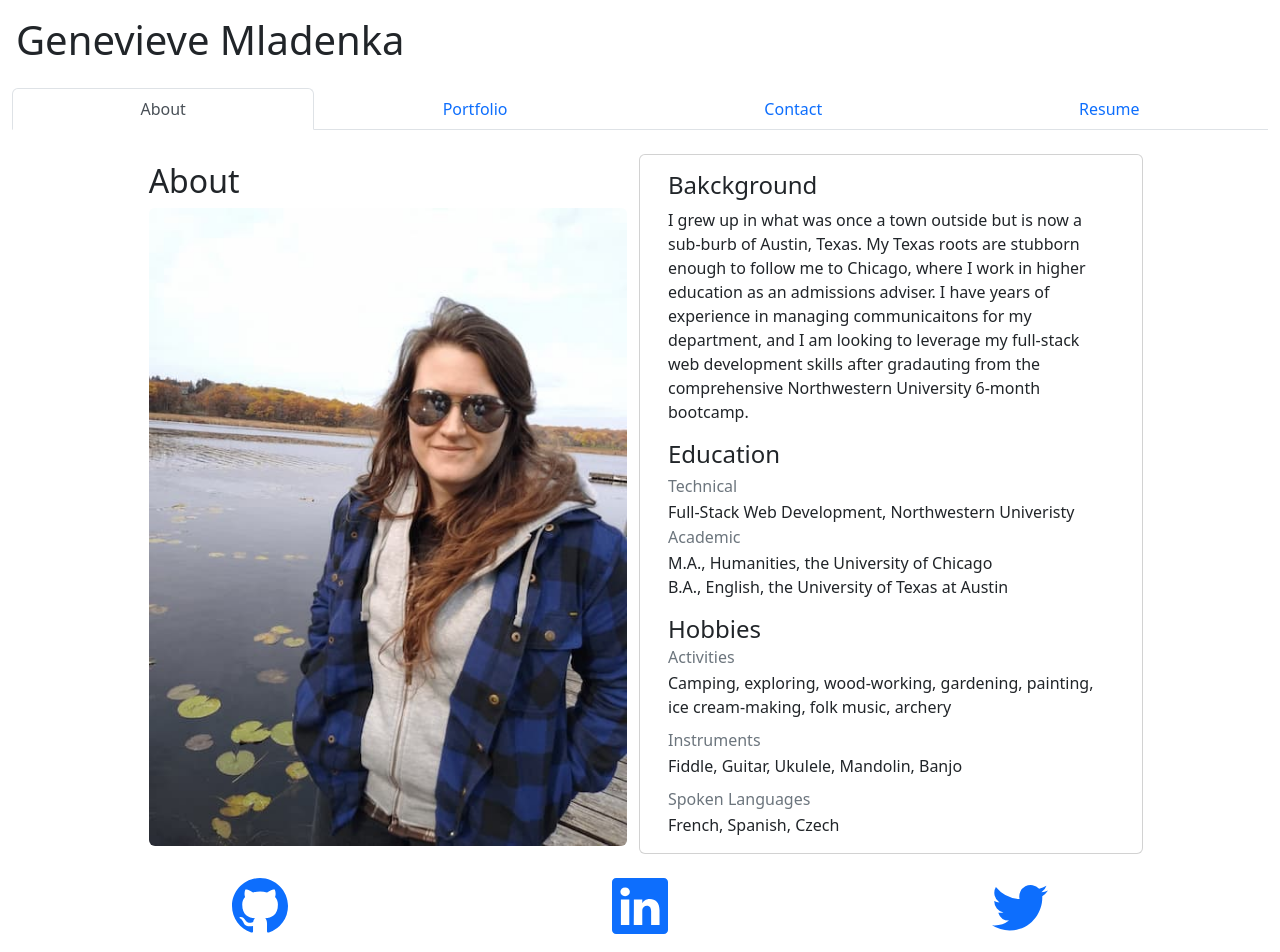
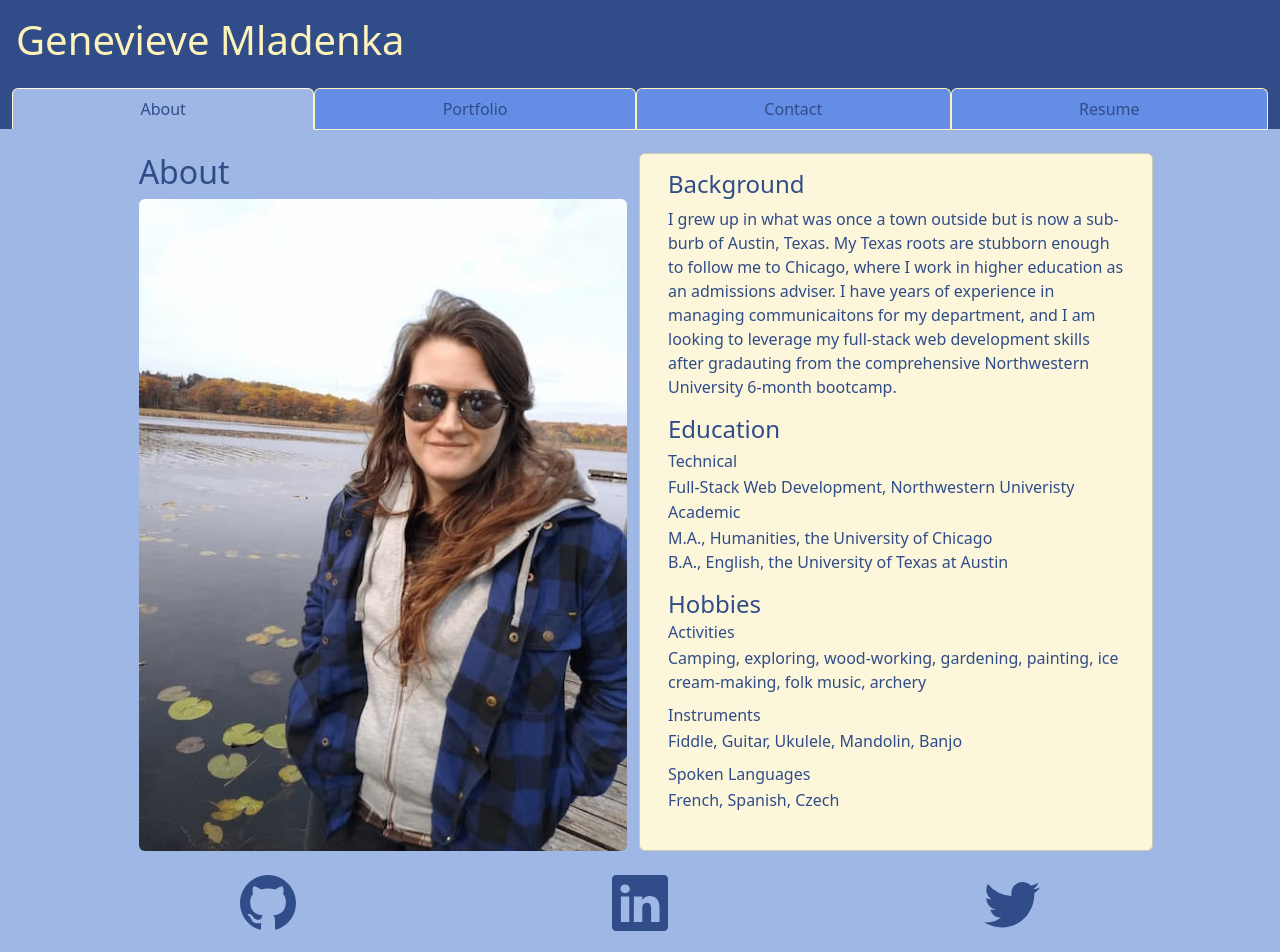
Before and after one commit to genmla/portfolio, a React (Create React App) app: page / in a window 1280 px wide. Shown: the top 952 px of the page. Built offline with nearby package versions, Linux system fonts and the light colour scheme.

Commit message:
added colors and fiddled with the footer into rage

```diff
--- /dev/null
+++ b/src/App.css
@@ -0,0 +1,96 @@
+:root {
+    --primary: #9eb7e5;
+    --secondary: #648DE5;
+    --light: #FCF6DA;
+    --dark: #304C89;
+    --accent: #FDF2B9;
+}
+
+#link {
+    color: var(--dark);
+}
+
+#link:hover {
+    color: var(--accent);
+}
+
+#subtitle {
+    color: var(--secondary)
+}
+
+#card {
+    background: var(--light);
+}
+
+#card-link {
+    color: var(--dark);
+}
+
+#card-link:hover {
+    color: var(--secondary);
+}
+
+#submit {
+    background: var(--dark);
+    color: var(--light);
+    border-color: var(--accent);
+}
+
+#submit:hover {
+    background: var(--secondary);
+}
+
+#nameError,
+#emailError,
+#messageError {
+    color: var(--accent);
+}
+
+#alert-success {
+    background: var(--light);
+    border-color: var(--accent);
+    color: var(--dark);
+}
+
+#header {
+    background: var(--dark);
+    color: var(--accent)
+}
+
+#about,
+#portfolio,
+#contact,
+#resume,
+#resumeList,
+#nav-active,
+#footer {
+    background: var(--primary);
+    color: var(--dark)
+}
+
+#resume,
+#contact {
+    min-height: 75vh;
+}
+
+#nav-tabs-group,
+#nav-active {
+    border-bottom: 0;
+    border-color: var(--light);
+
+}
+
+#nav-inactive {
+    color: var(--dark);
+    background: var(--secondary);
+    border-color: var(--accent);
+    border-bottom-color: var(--light);
+}
+
+#nav-inactive:hover {
+    color: var(--light);
+}
+
+/* .row {
+    background: var(--primary);
+} */
--- a/src/App.js
+++ b/src/App.js
@@ -1,6 +1,6 @@
 import React from "react";
 import PortfolioContainer from "./components/PortfolioContainer";
-
+import "./App.css"
 const App = () => <PortfolioContainer />;
 
 export default App;
--- a/src/components/Footer.js
+++ b/src/components/Footer.js
@@ -2,25 +2,25 @@ import React from "react";
 
 export default function Footer() {
     return (
-        <div className="container-fluid">
+        <div className="container-fluid" id="footer">
             <div class="container text-center">
-                <div class="row">
+                <div class="row pb-5 m-auto">
                     <div class="col">
-                        <a href="https://github.com/genmla" target="_blank">
+                        <a href="https://github.com/genmla" target="_blank" id="link">
                             <svg xmlns="http://www.w3.org/2000/svg" width="56" height="56" fill="currentColor" class="bi bi-github" viewBox="0 0 16 16">
                                 <path d="M8 0C3.58 0 0 3.58 0 8c0 3.54 2.29 6.53 5.47 7.59.4.07.55-.17.55-.38 0-.19-.01-.82-.01-1.49-2.01.37-2.53-.49-2.69-.94-.09-.23-.48-.94-.82-1.13-.28-.15-.68-.52-.01-.53.63-.01 1.08.58 1.23.82.72 1.21 1.87.87 2.33.66.07-.52.28-.87.51-1.07-1.78-.2-3.64-.89-3.64-3.95 0-.87.31-1.59.82-2.15-.08-.2-.36-1.02.08-2.12 0 0 .67-.21 2.2.82.64-.18 1.32-.27 2-.27.68 0 1.36.09 2 .27 1.53-1.04 2.2-.82 2.2-.82.44 1.1.16 1.92.08 2.12.51.56.82 1.27.82 2.15 0 3.07-1.87 3.75-3.65 3.95.29.25.54.73.54 1.48 0 1.07-.01 1.93-.01 2.2 0 .21.15.46.55.38A8.012 8.012 0 0 0 16 8c0-4.42-3.58-8-8-8z" />
                             </svg>
                         </a>
                     </div>
                     <div class="col">
-                        <a href="https://www.linkedin.com/in/genevieve-mladenka-89b27a7a" target="_blank">
+                        <a href="https://www.linkedin.com/in/genevieve-mladenka-89b27a7a" target="_blank" id="link">
                             <svg xmlns="http://www.w3.org/2000/svg" width="56" height="56" fill="currentColor" class="bi bi-linkedin" viewBox="0 0 16 16">
                                 <path d="M0 1.146C0 .513.526 0 1.175 0h13.65C15.474 0 16 .513 16 1.146v13.708c0 .633-.526 1.146-1.175 1.146H1.175C.526 16 0 15.487 0 14.854V1.146zm4.943 12.248V6.169H2.542v7.225h2.401zm-1.2-8.212c.837 0 1.358-.554 1.358-1.248-.015-.709-.52-1.248-1.342-1.248-.822 0-1.359.54-1.359 1.248 0 .694.521 1.248 1.327 1.248h.016zm4.908 8.212V9.359c0-.216.016-.432.08-.586.173-.431.568-.878 1.232-.878.869 0 1.216.662 1.216 1.634v3.865h2.401V9.25c0-2.22-1.184-3.252-2.764-3.252-1.274 0-1.845.7-2.165 1.193v.025h-.016a5.54 5.54 0 0 1 .016-.025V6.169h-2.4c.03.678 0 7.225 0 7.225h2.4z" />
                             </svg>
                         </a>
                     </div>
                     <div class="col">
-                        <a href="https://twitter.com/genmla" target="_blank">
+                        <a href="https://twitter.com/genmla" target="_blank" id="link">
                             <svg xmlns="http://www.w3.org/2000/svg" width="56" height="56" fill="currentColor" class="bi bi-twitter" viewBox="0 0 16 16">
                                 <path d="M5.026 15c6.038 0 9.341-5.003 9.341-9.334 0-.14 0-.282-.006-.422A6.685 6.685 0 0 0 16 3.542a6.658 6.658 0 0 1-1.889.518 3.301 3.301 0 0 0 1.447-1.817 6.533 6.533 0 0 1-2.087.793A3.286 3.286 0 0 0 7.875 6.03a9.325 9.325 0 0 1-6.767-3.429 3.289 3.289 0 0 0 1.018 4.382A3.323 3.323 0 0 1 .64 6.575v.045a3.288 3.288 0 0 0 2.632 3.218 3.203 3.203 0 0 1-.865.115 3.23 3.23 0 0 1-.614-.057 3.283 3.283 0 0 0 3.067 2.277A6.588 6.588 0 0 1 .78 13.58a6.32 6.32 0 0 1-.78-.045A9.344 9.344 0 0 0 5.026 15z" />
                             </svg>
--- a/src/components/Header.js
+++ b/src/components/Header.js
@@ -7,7 +7,7 @@ export default function Header(props) {
     const { currentPage, handlePageChange } = props;
 
     return (
-        <div className="container-fluid">
+        <div className="container-fluid" id="header">
             <div className="row">
                 <div className="p-3">
                     <h1>
--- a/src/components/Navigation.js
+++ b/src/components/Navigation.js
@@ -1,4 +1,5 @@
 import React from 'react';
+import { useState } from 'react';
 
 //logic for navigation tabs to display differently according to rendered page
 function Navigation(props) {
@@ -6,12 +7,13 @@ function Navigation(props) {
   const { currentPage, handlePageChange } = props;
 
   return (
-      <ul className="nav nav-tabs nav-fill">
+      <ul className="nav nav-tabs nav-fill" id="nav-tabs-group">
         <li className="nav-item">
           <a
             href="#about"
             onClick={() => handlePageChange('About')}
             className={currentPage === 'About' ? 'nav-link active' : 'nav-link'}
+            id={currentPage === 'About' ? 'nav-active' : 'nav-inactive'}
           >
             About
           </a>
@@ -21,6 +23,7 @@ function Navigation(props) {
             href="#portfolio"
             onClick={() => handlePageChange('Portfolio')}
             className={currentPage === 'Portfolio' ? 'nav-link active' : 'nav-link'}
+            id={currentPage === 'Portfolio' ? 'nav-active' : 'nav-inactive'}
           >
             Portfolio
           </a>
@@ -30,6 +33,7 @@ function Navigation(props) {
             href="#contact"
             onClick={() => handlePageChange('Contact')}
             className={currentPage === 'Contact' ? 'nav-link active' : 'nav-link'}
+            id={currentPage === 'Contact' ? 'nav-active' : 'nav-inactive'}
           >
             Contact
           </a>
@@ -39,6 +43,7 @@ function Navigation(props) {
             href="#resume"
             onClick={() => handlePageChange('Resume')}
             className={currentPage === 'Resume' ? 'nav-link active' : 'nav-link'}
+            id={currentPage === 'Resume' ? 'nav-active' : 'nav-inactive'}
           >
             Resume
           </a>
--- a/src/components/pages/About.js
+++ b/src/components/pages/About.js
@@ -3,30 +3,30 @@ import img from '../../assets/images/About3.jpg'
 
 export default function About() {
     return (
-        <div className="container-fluid">
-            <div className="row m-4">
+        <div className="container-fluid" id="about">
+            <div className="row p-4">
                 <div className="col-1"></div>
-                <div className="col-md m-auto">
+                <div className="col-md">
                     <h2>About</h2>
                     <img className="img-fluid rounded" src={img} alt="Genevieve Mladenka at Chain-O-Lakes State Park"></img>
                 </div>
-                <div className="card col-md m-auto">
+                <div className="card col-md" id="card">
                     <div className="card-body" id="about-card">
-                        <h4 className="card-title mb-2">Bakckground</h4>
+                        <h4 className="card-title mb-2">Background</h4>
                         <p className="card-text">I grew up in what was once a town outside but is now a sub-burb of Austin, Texas. My Texas roots are stubborn enough to follow me to Chicago, where I work in higher education as an admissions adviser. I have years of experience in managing communicaitons for my department, and I am looking to leverage my full-stack web development skills after gradauting from the comprehensive Northwestern University 6-month bootcamp.</p>
                         <h4 className="card-title mt-3 mb-2">Education</h4>
-                        <h6 className="card-subtitle text-muted mt-1 mb-1">Technical</h6>
+                        <h6 className="card-subtitle mt-1 mb-1">Technical</h6>
                         <p className="card-text">Full-Stack Web Development, Northwestern Univeristy
-                        <h6 className="card-subtitle text-muted mt-1 mb-1">Academic</h6>
+                        <h6 className="card-subtitle mt-1 mb-1">Academic</h6>
                             M.A., Humanities, the University of Chicago
                             <br></br>
                             B.A., English, the University of Texas at Austin</p>
                         <h4 className="card-title mt-3 mb-2">Hobbies</h4>
-                        <h6 className="card-subtitle text-muted mb-1">Activities</h6>
+                        <h6 className="card-subtitle mb-1">Activities</h6>
                         <p className="card-text">Camping, exploring, wood-working, gardening, painting, ice cream-making, folk music, archery</p>
-                        <h6 className="card-subtitle text-muted mb-1">Instruments</h6>
+                        <h6 className="card-subtitle mb-1">Instruments</h6>
                         <p className="card-text">Fiddle, Guitar, Ukulele, Mandolin, Banjo</p>
-                        <h6 className="card-subtitle text-muted mb-1">Spoken Languages</h6>
+                        <h6 className="card-subtitle mb-1">Spoken Languages</h6>
                         <p className="card-text">French, Spanish, Czech</p>
                     </div>
                 </div>
--- a/src/components/pages/Portfolio.js
+++ b/src/components/pages/Portfolio.js
@@ -67,8 +67,8 @@ export default function Portfolio() {
     }
 
     return (
-        <div className="container-fluid">
-            <div className="row m-4">
+        <div className="container-fluid" id="portfolio">
+            <div className="row p-4">
                 <div className="col-1"></div>
                 <div className="col-10">
                     <h2>Portfolio</h2>
--- a/src/components/pages/Project.js
+++ b/src/components/pages/Project.js
@@ -3,7 +3,7 @@ import React from "react";
 export default function Project(props) {
 
     return (
-        <div className="card">
+        <div className="card" id="card">
             <div class="row g-0">
                 <div class="col-md-4"></div>
                 <a href={props.app} target="_blank">
@@ -12,10 +12,10 @@ export default function Project(props) {
 
                 <div class="col-md-8"></div>
                 <div className="card-body">
-                <a href={props.app} target="_blank"><h5 className="card-title">{props.title}</h5></a>
+                <a href={props.app} target="_blank" id="card-link"><h5 className="card-title">{props.title}</h5></a>
                     <h6 className="card-subtitle mb-2 text-muted">{props.techs}</h6>
                     <p className="card-text">{props.description}</p>
-                    <a href={props.github}>
+                    <a href={props.github} id="card-link">
                         <p>
                             <svg xmlns="http://www.w3.org/2000/svg" width="24" height="24" fill="currentColor" class="bi bi-github" viewBox="0 0 16 16">
                                 <path d="M8 0C3.58 0 0 3.58 0 8c0 3.54 2.29 6.53 5.47 7.59.4.07.55-.17.55-.38 0-.19-.01-.82-.01-1.49-2.01.37-2.53-.49-2.69-.94-.09-.23-.48-.94-.82-1.13-.28-.15-.68-.52-.01-.53.63-.01 1.08.58 1.23.82.72 1.21 1.87.87 2.33.66.07-.52.28-.87.51-1.07-1.78-.2-3.64-.89-3.64-3.95 0-.87.31-1.59.82-2.15-.08-.2-.36-1.02.08-2.12 0 0 .67-.21 2.2.82.64-.18 1.32-.27 2-.27.68 0 1.36.09 2 .27 1.53-1.04 2.2-.82 2.2-.82.44 1.1.16 1.92.08 2.12.51.56.82 1.27.82 2.15 0 3.07-1.87 3.75-3.65 3.95.29.25.54.73.54 1.48 0 1.07-.01 1.93-.01 2.2 0 .21.15.46.55.38A8.012 8.012 0 0 0 16 8c0-4.42-3.58-8-8-8z" />
--- a/src/index.js
+++ b/src/index.js
@@ -2,6 +2,6 @@ import React from "react";
 import ReactDOM from "react-dom";
 import App from './App';
 import 'bootstrap/dist/css/bootstrap.min.css';
-// import 'bulma/css/bulma.min.css';
+import "./App.css"
 
 ReactDOM.render(<App />, document.getElementById('root'));
```
Also changed, not shown: src/components/pages/Contact.js (+4 -4 lines), src/components/pages/Resume.js (+26 -26 lines).
